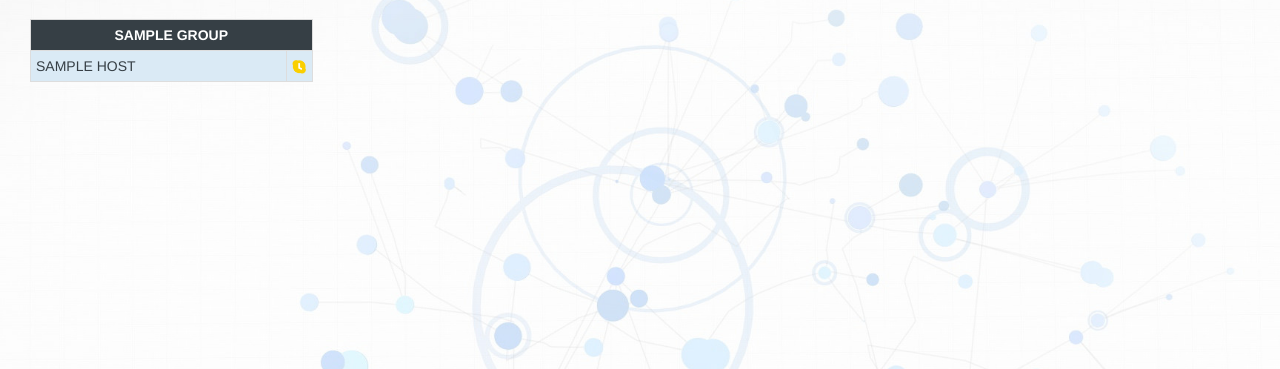
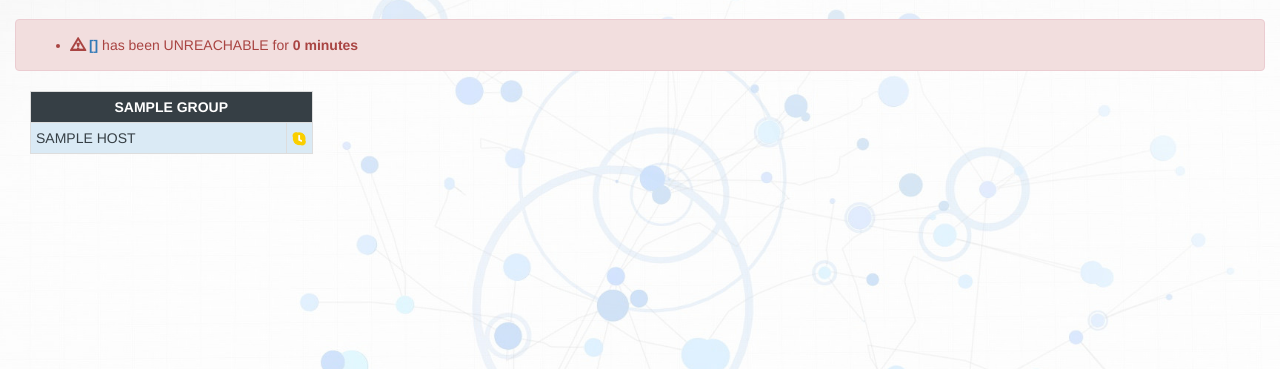
Before and after one commit to wsimmerson/django-itsalive, a Django app: template monitor/templates/monitor/list.html in a window 1280 px wide. Shown: the part 51-420 px from the top of the page. Run offline with Django 3.2, Linux system fonts and the light colour scheme; the template is opened without the code that fills it: most values are stand-ins (such as "Sample title", 1, 10 or a date in 2020); some libraries are stand-ins or nearby versions.

Commit message:
warnings for uneachable over 1hr on list

```diff
--- a/monitor/templates/monitor/detail.html
+++ b/monitor/templates/monitor/detail.html
@@ -27,10 +27,10 @@
           <th><label> Coordinates: </label></th><td> {{ detail.latitude_y }}, {{ detail.longitude_x }}</td>
         </tr>
         <tr>
-          <th><label>Last Seen:</label></th><td> {{ detail.last_seen }}</td>
+          <th><label>Last Seen:</label></th><td> {{ detail.last_seen | timesince }} ( {{ detail.last_seen }} )</td>
         </tr>
         <tr>
-          <th><label>Last Check:</label></th><td> {{ detail.updated }}</td>
+          <th><label>Last Check:</label></th><td> {{ detail.updated | timesince }} ( {{ detail.updated }} )</td>
         </tr>
 
         <tr>
--- a/monitor/templates/monitor/list.html
+++ b/monitor/templates/monitor/list.html
@@ -2,7 +2,19 @@
 {% load staticfiles %}
 
 {% block content %}
-
+  {% if downers %}
+    <div class='alert alert-danger'>
+      <ul>
+      {% for down in downers %}
+        <li>
+          <span class='glyphicon glyphicon-warning-sign'></span>
+          <a href="{% url 'monitor:detail' down.id %}"><strong>{{ down.name }}</strong></a>
+           has been UNREACHABLE for <strong>{{ down.last_seen | timesince}}</strong>
+        </li>
+      {% endfor %}
+      </ul>
+    </div>
+  {% endif %}
   {% for group, hosts in host_list.items %}
   <div class='col-sm-3'>
     <table class='table table-condensed table-bordered table-striped'>
--- a/monitor/views.py
+++ b/monitor/views.py
@@ -3,12 +3,15 @@ from django.contrib.auth.decorators import login_required
 from .models import Hostgroup, Host, History
 
 from collections import OrderedDict
+from datetime import datetime, timedelta
 
 
 # Create your views here.
 @login_required
 def host_list(request):
+    delta = datetime.now() - timedelta(hours=1)
     groups = Hostgroup.objects.all().order_by('-name')
+    down = Host.objects.filter(status='UNREACHABLE', last_seen__lt=delta).order_by('last_seen')
     host_list = OrderedDict()
     sized_list = OrderedDict()
     for group in groups:
@@ -24,7 +27,8 @@ def host_list(request):
         'host_list': sized_list,
         'up': up,
         'warning': warning,
-        'unreachable': unreachable
+        'unreachable': unreachable,
+        'downers': down
     }
 
     return render(request, 'monitor/list.html', context)
```
